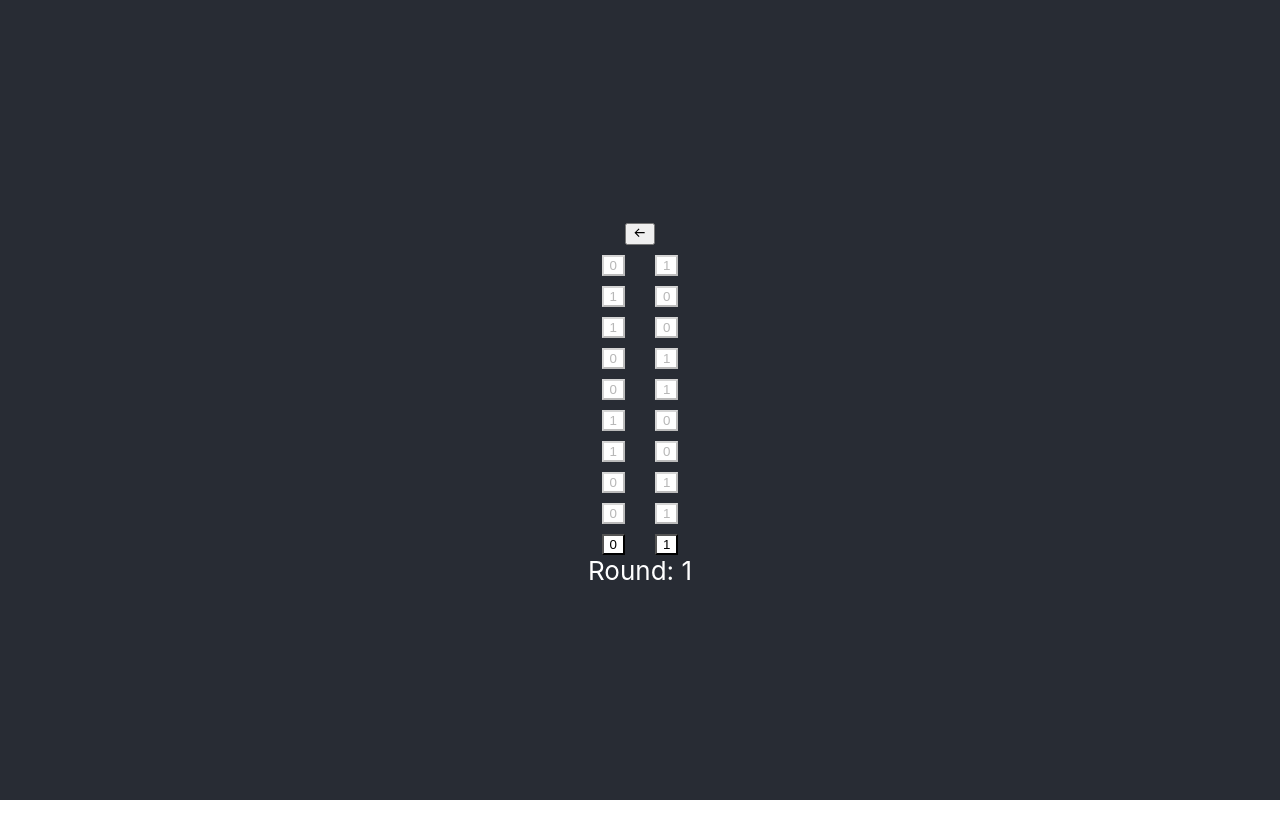
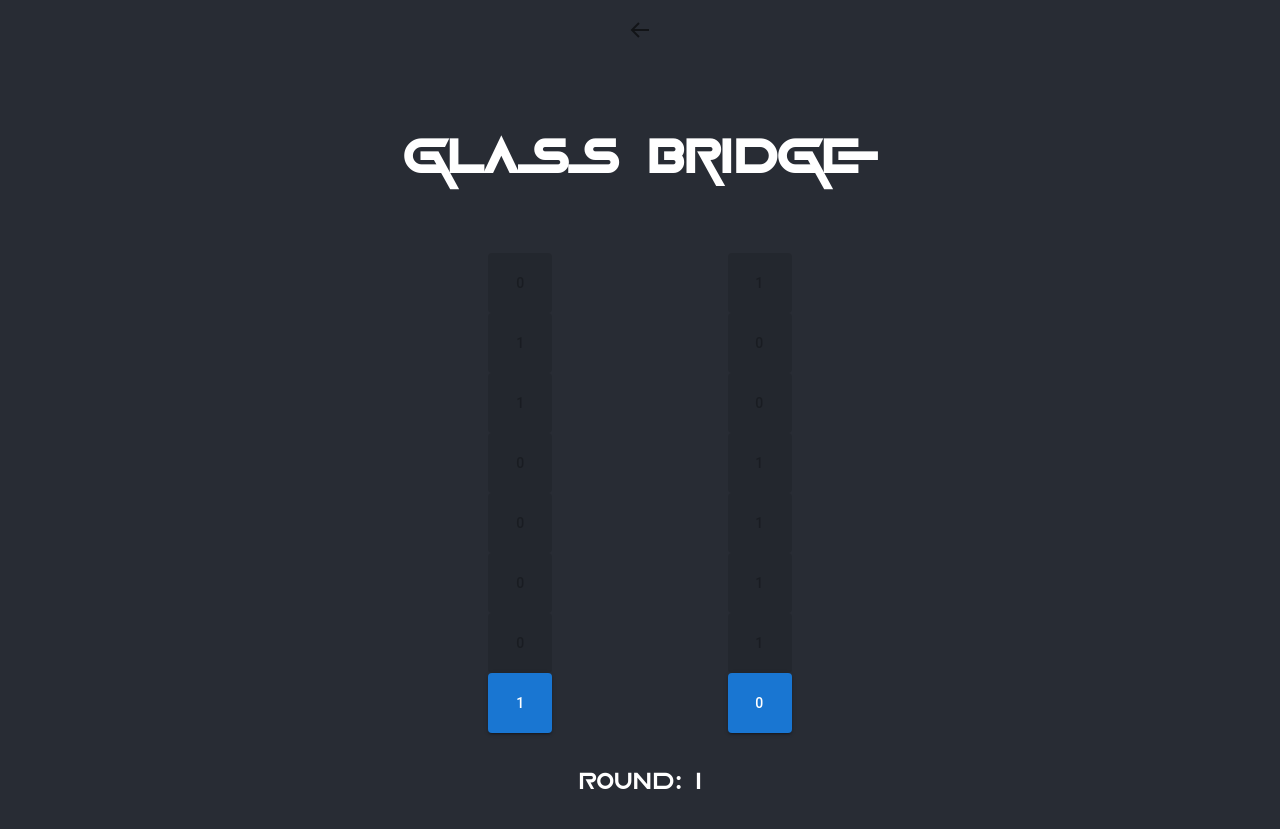
Before and after one commit to Software-Squids/Glass-Bridge-Memory-Game, a React (Create React App) app: page /Play in a window 1280 px wide. Before the commit the page ends 800 px from the top, so only its background shows below. Built offline with nearby package versions, Linux system fonts and the light colour scheme.

Commit message:
Basic game styles, now using yarn over npm yarn has package resolution for Material UI & styled-components

```diff
--- a/src/components/BackArrow.jsx
+++ b/src/components/BackArrow.jsx
@@ -2,10 +2,19 @@ import React from 'react';
 import { BiArrowBack } from 'react-icons/bi';
 import { useHistory } from 'react-router-dom';
 import styled from 'styled-components';
+import IconButton from "@mui/material/IconButton";
 
 
-const StyledArrow = styled.button`
+const StyledArrow = styled(IconButton)`
+  color: #DF245C;
 
+  position: fixed;
+  top: 0;
+  left: 0;
+  margin: 10px;
+  width: 60px;
+  height: 60px;
+  font-size: 2vw;
 `;
 
 
--- a/src/components/SquidText.jsx
+++ b/src/components/SquidText.jsx
@@ -3,8 +3,8 @@ import styled from 'styled-components';
 
 
 // Does not have an accent color like on figma. I don't know how to do that
-const StyledText = styled.h1`
-font-family: 'GameOfSquids';
+const StyledText = styled.p`
+  font-family: 'GameOfSquids';
 `;
 
 function SquidText(props) {
--- a/src/pages/GlassBridge/Bridge.jsx
+++ b/src/pages/GlassBridge/Bridge.jsx
@@ -4,7 +4,6 @@ import styled from 'styled-components';
 
 import Pane from './Pane';
 import { randomPath } from './PathGeneration/randomPath';
-
 
 
 const StyledBridge = styled.div`
--- a/src/pages/GlassBridge/GamePage.jsx
+++ b/src/pages/GlassBridge/GamePage.jsx
@@ -3,7 +3,7 @@ import { useRecoilValue } from 'recoil';
 import styled from 'styled-components';
 
 import Bridge from './Bridge'
-import { BackArrow } from '../../components';
+import { BackArrow, SquidText } from '../../components';
 import { rows, cols, round, board } from '../../states';
 
 
@@ -15,9 +15,10 @@ function GamePage() {
   return (
     <StyledGame key={useRecoilValue(board)}>
       <BackArrow />
+      <h1><SquidText>glass bridge</SquidText></h1>
       <Bridge rows={useRecoilValue(rows) + (useRecoilValue(round) - 1)}
               cols={useRecoilValue(cols)}></Bridge>
-      Round: {useRecoilValue(round)}
+      <SquidText>ROUND: {useRecoilValue(round)}</SquidText>
     </StyledGame>
 
   )
--- a/src/pages/GlassBridge/Pane.jsx
+++ b/src/pages/GlassBridge/Pane.jsx
@@ -1,12 +1,23 @@
 import React, { useState } from 'react';
 import { useRecoilState, useRecoilValue } from 'recoil';
 import styled from 'styled-components';
+import Button from '@mui/material/Button';
 
 import { rows, turn, round, board } from '../../states';
 
 
-const StyledPane = styled.button`
-  background-color: ${props => props.selected ? "pink" : "white"};
+const StyledPane = styled(Button)`
+  background-color: ${props => props.selected ? "#DF245C" : "#A8CCD7"};
+  color: white;
+  min-width: 60px;
+  min-height: 60px;
+  border-radius: 0;
+  margin: 1px;
+
+  &:disabled {
+    background-color: ${props => props.selected ? "#DF245C" : "#A8CCD780"};
+    color: white;
+  }
 `;
 
 
@@ -42,7 +53,7 @@ function Pane(props) {
     }
   }
   return (
-    <StyledPane className="pane" name={props.name} value={props.value}
+    <StyledPane variant="contained" className="pane" name={props.name} value={props.value}
             onClick={onSelected} selected={selected} disabled={isDisabled}>
       {props.value}
     </StyledPane>    // temporary, for debugging
--- a/src/pages/Home/Home.jsx
+++ b/src/pages/Home/Home.jsx
@@ -1,15 +1,19 @@
 import React from 'react';
 import { Link } from 'react-router-dom';
 import styled from 'styled-components';
+import Button from '@mui/material/Button';
 
 import { SquidText } from '../../components';
 
 
 const StyledHome = styled.div`
   /* Temporary to render vertically, CSS goes here! */
-  a {
+  a, button {
     display: flex;
     flex-direction: column;
+    text-decoration: none;
+    color: #DF245C;
+    font-size: 1.5vw;
   }
 `
 
@@ -17,10 +21,10 @@ const StyledHome = styled.div`
 function Home() {
   return (
     <StyledHome>
-      <SquidText>glass bridge</SquidText>
-      <Link to="/Play">New Game</Link>
-      <Link to="/Scores">High Score</Link>
-      <Link to="/Help">Help</Link>
+      <h1><SquidText>glass bridge</SquidText></h1>
+      <Link to="/Play"><Button><SquidText>new game</SquidText></Button></Link>
+      <Link to="/Scores"><Button><SquidText>high scores</SquidText></Button></Link>
+      <Link to="/Help"><Button><SquidText>help</SquidText></Button></Link>
     </StyledHome>
   );
 }
--- a/src/states/gameStates.js
+++ b/src/states/gameStates.js
@@ -3,7 +3,7 @@ import { atom } from 'recoil';
 
 const rows = atom({
   key: 'rows',
-  default: 10
+  default: 8
 });
 
 const cols = atom({
```
Also changed, not shown: package.json (+6 -1 lines), 2 other files (tests, documents, lock files or other folders).
